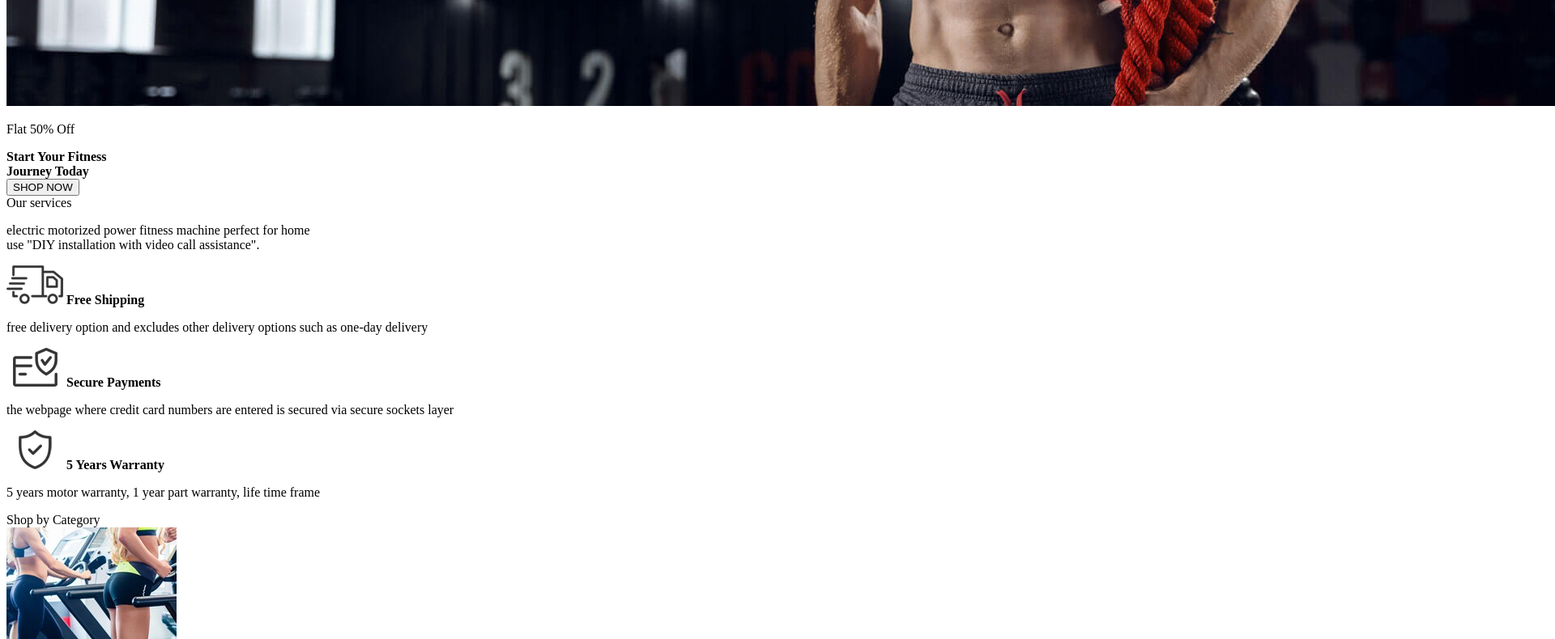
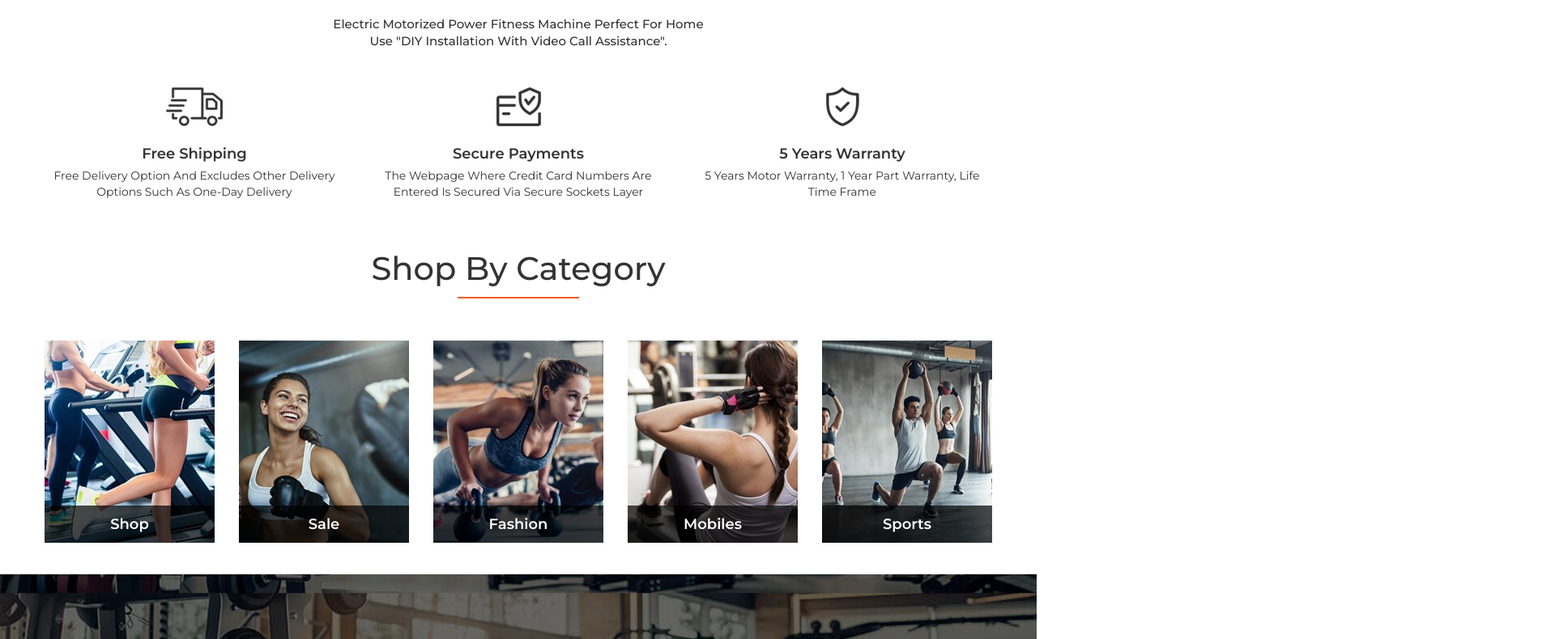
Before and after one commit to rahullsheliya/Project-1, a plain HTML site: page index.html in a window 1280 px wide. Shown: the part 547-1337 px from the top of the page at 81% size, 1920 px wide, since content can reach past the window. Drawn offline with Linux system fonts and the light colour scheme.

Commit message:
Update index.html
Test-3

```diff
--- a/index.html
+++ b/index.html
@@ -5,7 +5,7 @@
     <meta charset="UTF-8">
     <meta name="viewport" content="width=device-width, initial-scale=1.0">
     <title>Gymspa</title>
-    <!-- <link rel="stylesheet" href="assets/css/style.css"> -->
+    <link rel="stylesheet" href="assets/css/style.css">
     <link rel="preconnect" href="https://fonts.googleapis.com">
     <link rel="preconnect" href="https://fonts.gstatic.com" crossorigin>
     <link href="https://fonts.googleapis.com/css2?family=Montserrat:ital,wght@0,100..900;1,100..900&display=swap"
```
